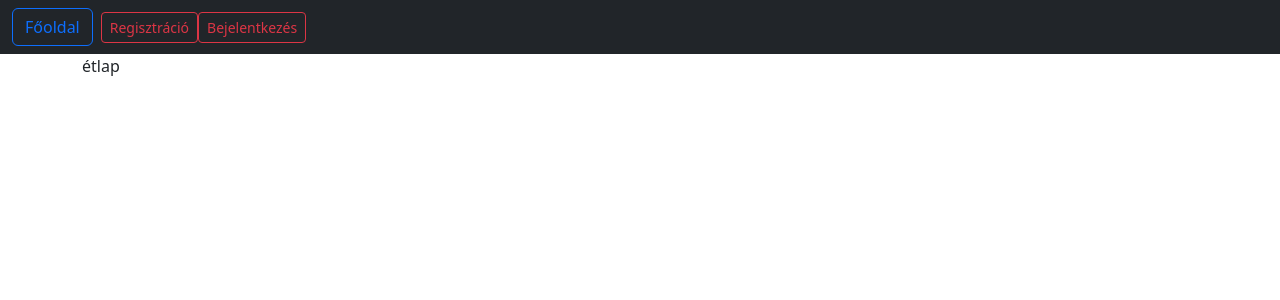
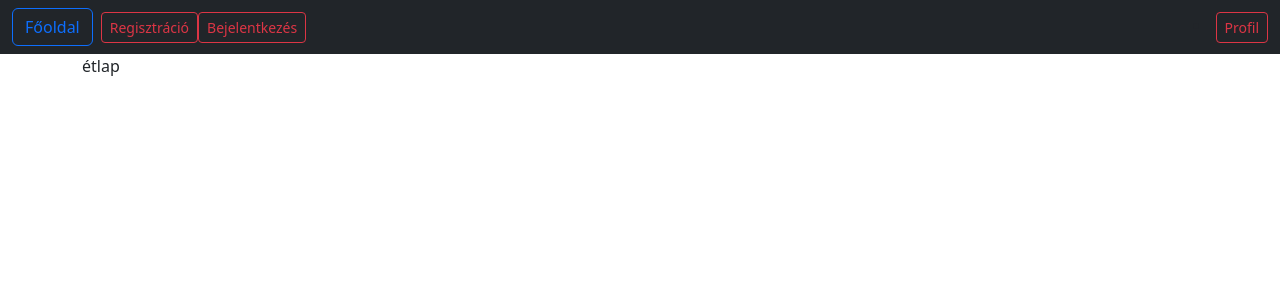
Before and after one commit to bombasztikus/Vizsgaremek, a Flask app: page / in a window 1280 px wide. Shown: the top 300 px of the page. Run offline with Flask 3, Linux system fonts and the light colour scheme.

Commit message:
Navigációs sáv alakítása

```diff
--- a/src/templates/misc/nav.html
+++ b/src/templates/misc/nav.html
@@ -3,6 +3,14 @@
       <a href="{{ url_for('routes.index') }}" class="btn btn-outline-primary me-2">Főoldal</a>
       <a href="{{ url_for('routes.reg') }}" class="btn btn-sm btn-outline-danger">Regisztráció</a>
       <a href="{{ url_for('routes.log') }}" class="btn btn-sm btn-outline-danger">Bejelentkezés</a>
+      <li class="nav-item dropdown ms-auto">
+        <a class="btn btn-sm btn-outline-danger" href="#" role="button" data-bs-toggle="dropdown" aria-expanded="false">
+          Profil
+        </a>
+        <ul class="dropdown-menu">
+          <li><a class="dropdown-item" href="#">Kijelentkezés</a></li>
+        </ul>
+      </li>
     </form>
 
   </nav>
```
